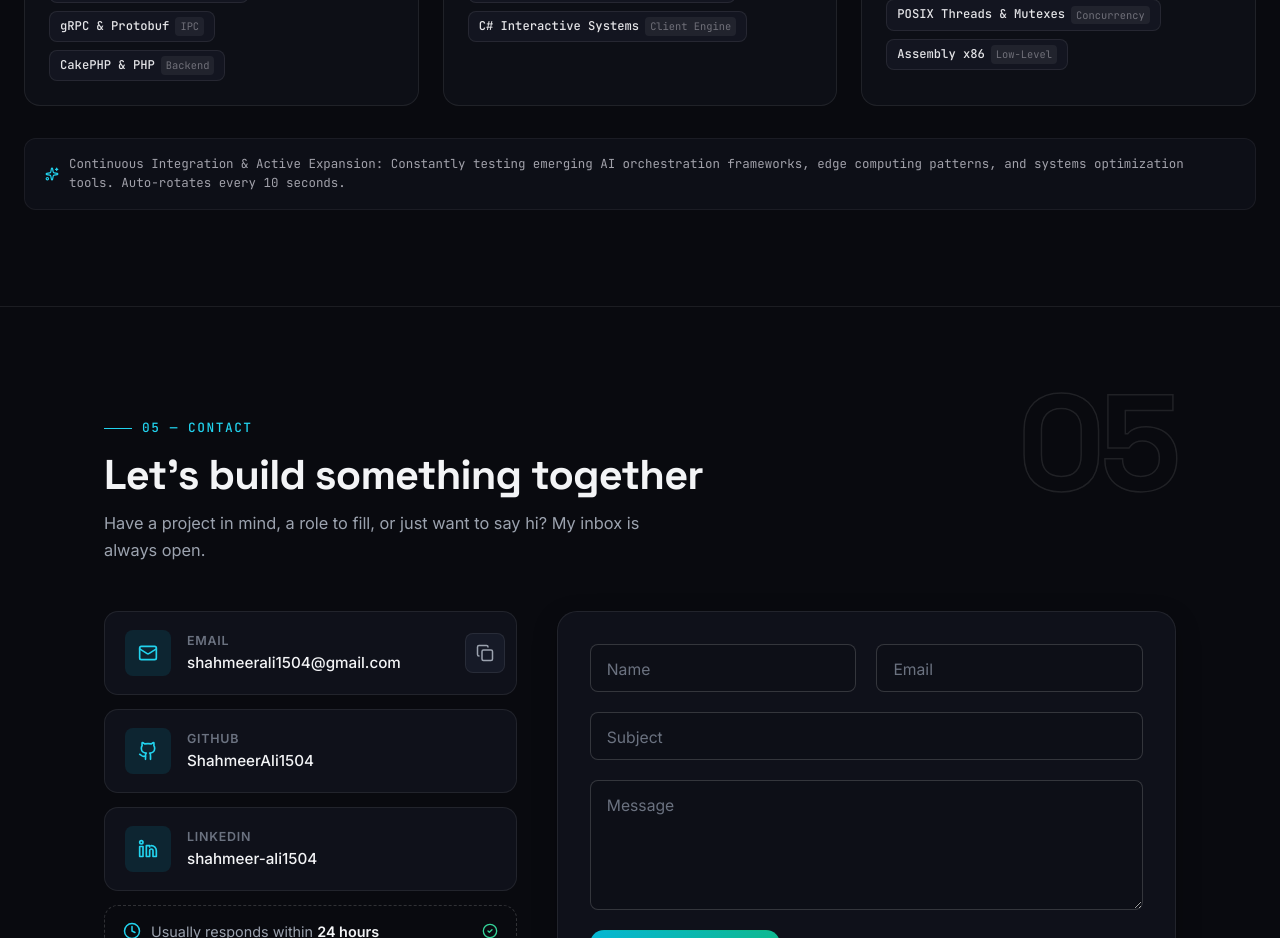
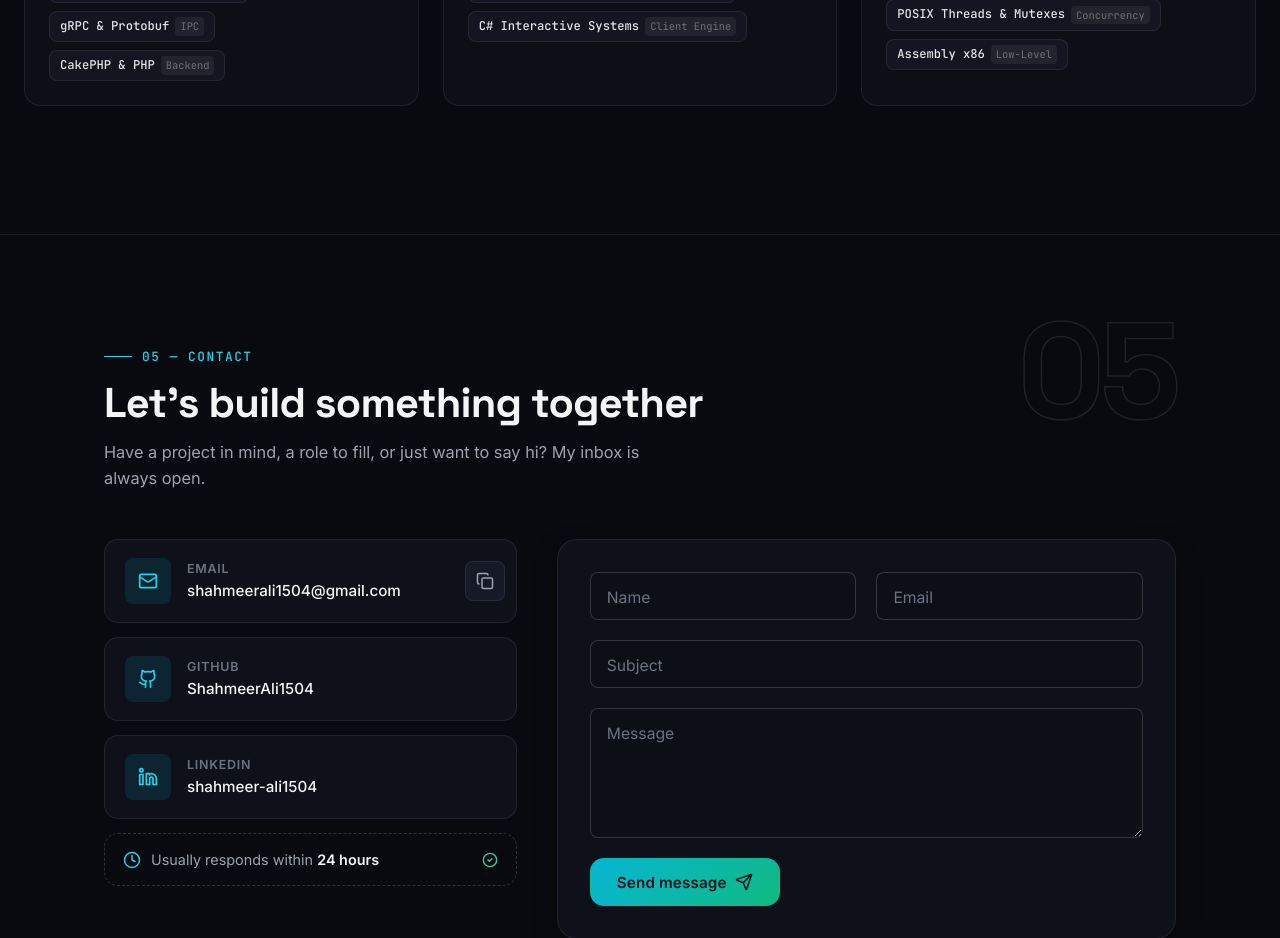
Before and after one commit to ShahmeerAli1504/Portfolio, a React (Create React App) app: page / in a window 1280 px wide. Shown: the part 8000-8938 px from the top of the page. Built offline with nearby package versions, Linux system fonts and the light colour scheme.

Commit message:
refactor(skills): remove bottom footer text note

```diff
--- a/src/components/Skill.js
+++ b/src/components/Skill.js
@@ -7,7 +7,6 @@ import {
   Database,
   Server,
   Bot,
-  Sparkles,
   Terminal,
   Check,
   Search,
@@ -402,14 +401,6 @@ function Skills() {
             )}
           </AnimatePresence>
         </div>
-
-        {/* Matrix Footer Note */}
-        <div className="sp-skills-footer">
-          <Sparkles size={14} className="sp-icon-cyan" />
-          <span>
-            Continuous Integration &amp; Active Expansion: Constantly testing emerging AI orchestration frameworks, edge computing patterns, and systems optimization tools. Auto-rotates every 10 seconds.
-          </span>
-        </div>
       </div>
     </section>
   );
```
